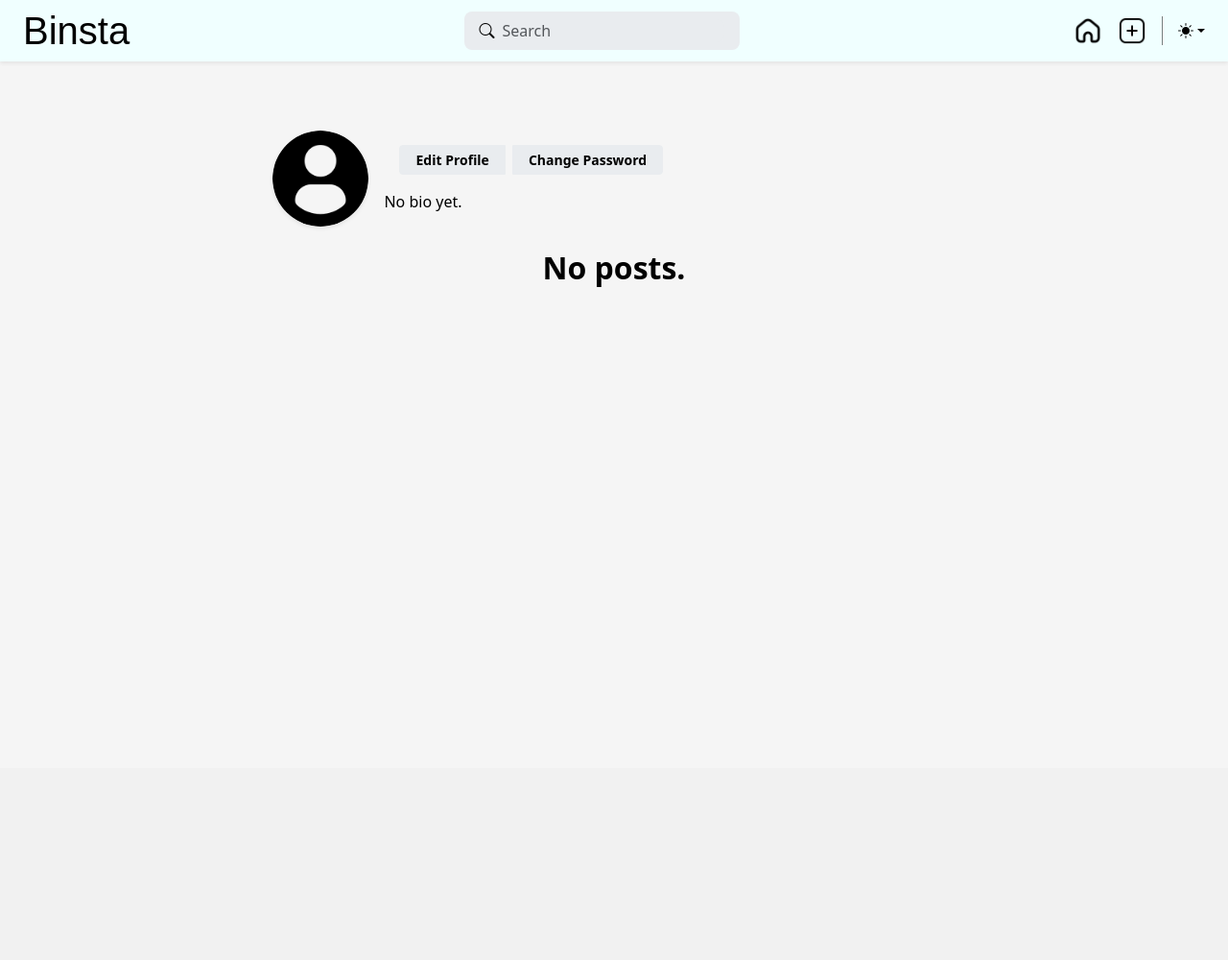
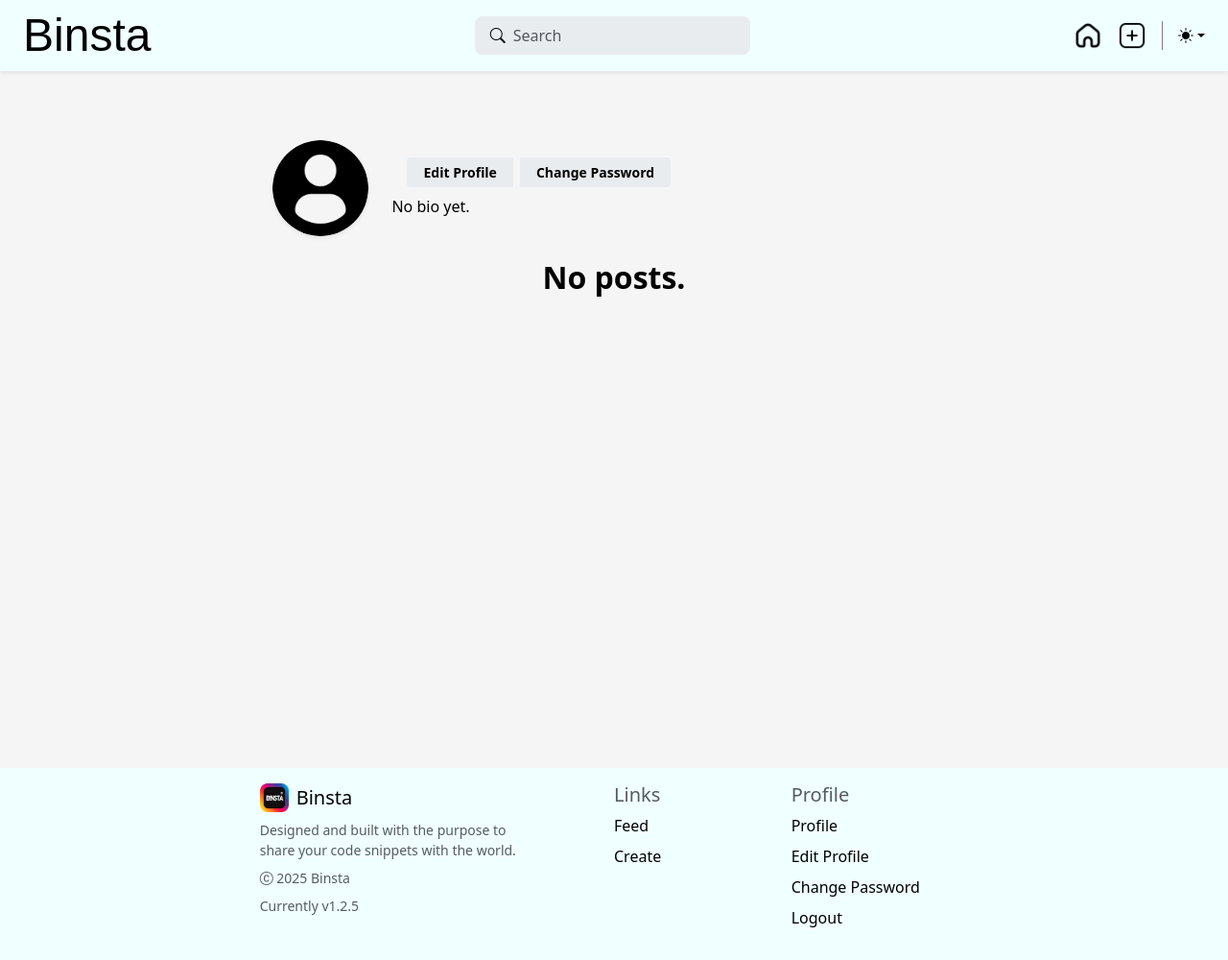
Before and after one commit to simpelcity/Binsta, a PHP site: template views/users/profile.twig in a window 1280 px wide. Shown: the whole page at 96% size. Before the commit the page ends 299 px from the top, so only its background shows below. Run offline with PHP 8.4, Linux system fonts and the light colour scheme; the template is opened without the code that fills it, so the values that code supplies are empty; some libraries are stand-ins or nearby versions; some web fonts are replaced.

Commit message:
added footer and fixed mobile styling for user profile

```diff
--- a/package.json
+++ b/package.json
@@ -1,6 +1,6 @@
 {
   "name": "binsta",
-  "version": "1.2.4",
+  "version": "1.2.5",
   "main": "index.php",
   "scripts": {
     "test": "echo \"Error: no test specified\" && exit 1",
--- a/public/styles/scss/style.scss
+++ b/public/styles/scss/style.scss
@@ -174,6 +166,10 @@ body {
 
 hr {
 	margin: 0.5rem 0;
+}
+
+main {
+	min-height: calc(calc(100vh - 48px) - var(--sl-header-height));
 }
 
 /* active input styling */
@@ -433,6 +484,14 @@ select:focus {
 	.logo {
 		font-size: 5rem;
 	}
+
+	.logo-nav {
+		font-size: 3rem;
+	}
+
+	.user-posts > div > div {
+		max-height: 400px;
+	}
 }
 
 @media (min-width: 1400px) {
--- a/views/layouts/app.twig
+++ b/views/layouts/app.twig
@@ -68,7 +68,7 @@
 								<hr class="d-lg-none" />
 								<a
 									href="/feed"
-									class="text-decoration-none d-flex justify-content-center align-items-center">
+									class="text-decoration-none d-flex justify-content-center align-items-center text-black">
 									{% if activeController == 'feed' %}
 									<img
 										src="/assets/icons/light/home-fill.png"
@@ -83,7 +83,7 @@
 								<hr class="d-lg-none" />
 								<a
 									href="/snippet/create"
-									class="text-decoration-none d-flex justify-content-center align-items-center">
+									class="text-decoration-none d-flex justify-content-center align-items-center text-black">
 									{% if activeController == 'create' %}
 									<img
 										src="/assets/icons/light/add-fill.png"
@@ -194,8 +194,63 @@
 			<i class="bi bi-arrow-up"></i>
 		</button>
 		<main class="col-12 col-md-10 col-lg-8 mx-auto px-3 py-4 p-lg-0">{% block content %}{% endblock %}</main>
-		<footer>
-			<!-- place footer here -->
+		<footer class="py-3 bg-dark mt-5">
+			<div class="container pb-4 pb-lg-0 px-4 px-md-3">
+				<div class="d-flex flex-column flex-lg-row justify-content-center">
+					<div class="col-lg-3 mb-3 mb-lg-0 footer1">
+						<a href="/" class="d-inline-flex align-items-center text-decoration-none mb-2">
+							<img src="/assets/images/logo.png" class="nav-icon me-2" />
+							<span class="fs-5 text-black">Binsta</span>
+						</a>
+						<ul class="list-unstyled small text-body-secondary">
+							<li class="mb-2">
+								Designed and built with the purpose to share your code snippets with the world.
+							</li>
+							<li class="mb-2">
+								<i class="bi bi-c-circle"></i>
+								<span>2025 Binsta</span>
+							</li>
+							<li class="mb-2">Currently v1.2.5</li>
+						</ul>
+					</div>
+					<div class="d-flex col-12 col-lg-4 offset-lg-1 footer2">
+						<div class="col-6 mb-4 mb-lg-0">
+							<h5 class="text-muted">Links</h5>
+							<ul class="list-unstyled">
+								<li class="mb-2">
+									<a href="/feed" class="text-decoration-none text-black">Feed</a>
+								</li>
+								<li class="mb-2">
+									<a href="/snippet/create" class="text-decoration-none text-black">Create</a>
+								</li>
+							</ul>
+						</div>
+						<div class="col-6 mb-4 mb-lg-0">
+							<h5 class="text-muted">Profile</h5>
+							<ul class="list-unstyled">
+								<li class="mb-2">
+									<a href="/user/profile/{{ userProfile.id }}" class="text-decoration-none text-black"
+										>Profile</a
+									>
+								</li>
+								<li class="mb-2">
+									<a href="/user/edit/{{ userProfile.id }}" class="text-decoration-none text-black"
+										>Edit Profile</a
+									>
+								</li>
+								<li class="mb-2">
+									<a href="/user/change-password" class="text-decoration-none text-black"
+										>Change Password</a
+									>
+								</li>
+								<li class="mb-2">
+									<a href="/auth/logout" class="text-decoration-none text-black">Logout</a>
+								</li>
+							</ul>
+						</div>
+					</div>
+				</div>
+			</div>
 		</footer>
 		<!-- Bootstrap JavaScript Libraries -->
 		<script
@@ -229,6 +284,21 @@
 				document.body.scrollTop = 0;
 				document.documentElement.scrollTop = 0;
 			}
+
+			// check header height
+			function checkHeaderHeight() {
+				// select header element
+				const header = document.querySelector("header");
+				// get rendered styles
+				const styles = window.getComputedStyle(header);
+				// set header height rendered style
+				const headerHeight = styles.height;
+				// set CSS as a value
+				document.documentElement.style.setProperty("--sl-header-height", headerHeight);
+			}
+			addEventListener("resize", checkHeaderHeight);
+			addEventListener("orientationchange", checkHeaderHeight);
+			checkHeaderHeight();
 		</script>
 		{% block script %} {% endblock %}
 	</body>
--- a/views/users/profile.twig
+++ b/views/users/profile.twig
@@ -1,7 +1,7 @@
 {% extends '/layouts/app.twig' %} {% block content %}
-<div class="pt-5 col-12 col-md-10 mx-auto">
+<div class="pt-5 col-12 col-lg-10 mx-auto">
 	<div class="user-profile d-flex flex-column flex-md-row align-items-center text-center py-4">
-		<div class="profile-picture mb-3 mb-md-0 me-md-3">
+		<div class="profile-picture mb-3 mb-md-0 me-md-4">
 			{% if user.pfp %}
 			<img
 				src="/assets/uploads/{{ user.pfp }}"
@@ -16,10 +16,10 @@
 		</div>
 
 		<div class="user-info">
-			<div class="d-flex flex-column align-items-center flex-md-row gap-3">
+			<div class="d-flex flex-column align-items-center align-items-md-start flex-md-row gap-3">
 				<h3 class="username fw-bold mb-0">{{ user.username }}</h3>
 				{% if userProfile.id == user.id %}
-				<div class="btn-group d-flex justify-content-center flex-wrap gap-2 mb-3">
+				<div class="btn-group d-flex justify-content-center flex-wrap gap-2 mb-3 mb-md-2">
 					<a href="/user/edit/{{ user.id }}" class="btn btn-edit btn-sm fw-bold px-3">Edit Profile</a>
 					<a href="/user/change-password" class="btn btn-password btn-sm fw-bold px-3">Change Password</a>
 				</div>
@@ -40,7 +40,7 @@
 		{% if snippets|length > 0 %}
 		<div class="row">
 			{% for snippet in snippets %}
-			<div class="col-6 col-md-4">
+			<div class="col-6 col-lg-4">
 				<div class="card card-snippet">
 					<a href="/#snippet-{{ snippet.id }}" class="snippet-link">
 						<pre
```
Also changed, not shown: other parts of public/styles/scss/style.scss (+70 -19 lines), controllers/UserController.php (+3 -12 lines), README.md, public/styles/css/style.css, 1 other file.
